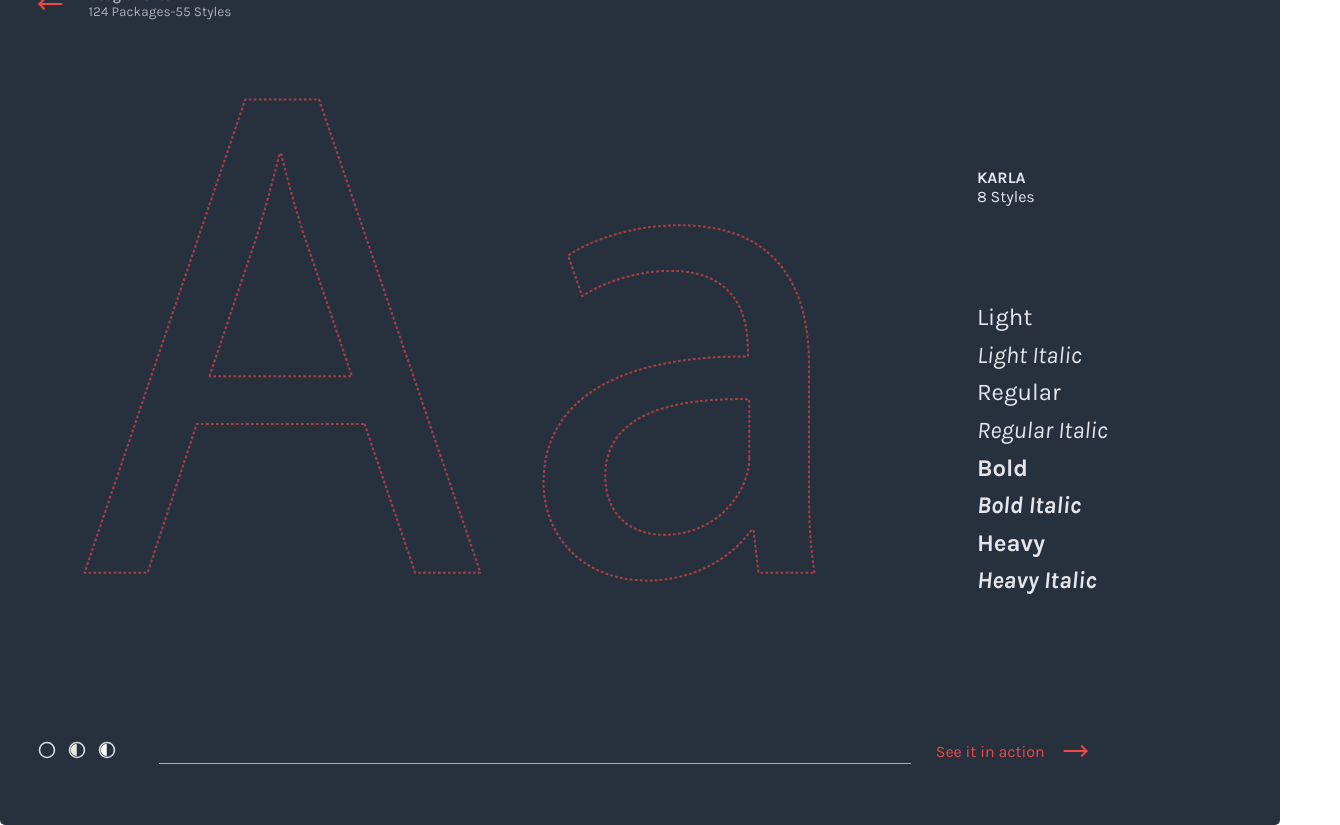
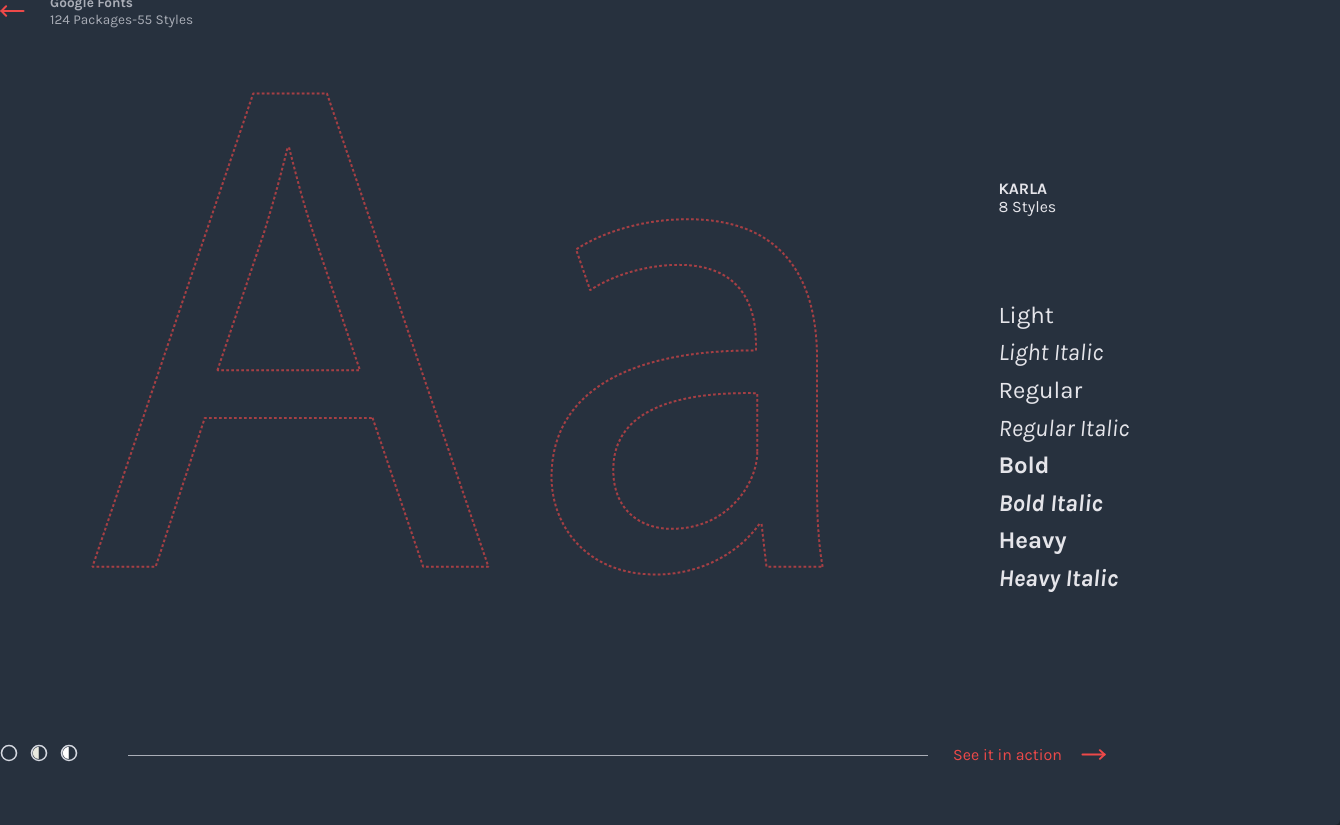
Before and after one commit to hparton/vue-type-example, a Vue app: page / in a window 1280 px wide. Shown: the whole page, 1340 px wide, since content can reach past the window. Built offline with nearby package versions, Linux system fonts and the light colour scheme.

Commit message:
Tweak animation timings

```diff
--- a/config/index.js
+++ b/config/index.js
@@ -7,7 +7,7 @@ module.exports = {
     index: path.resolve(__dirname, '../dist/index.html'),
     assetsRoot: path.resolve(__dirname, '../dist'),
     assetsSubDirectory: 'static',
-    assetsPublicPath: '/',
+    assetsPublicPath: '/type/',
     productionSourceMap: true,
     // Gzip off by default as many popular static hosts such as
     // Surge or Netlify already gzip all static assets for you.
--- a/src/App.vue
+++ b/src/App.vue
@@ -1,10 +1,11 @@
 <template>
   <div id="app" @click="toggle" v-bind:class="'theme-' + store.theme">
+    <info-pane :active="showInfoPane"></info-pane>
     <div class="top">
         <return :active="showReturn"></return>
     </div>
     <div class="middle">
-      <font-preview v-cloak></font-preview>
+      <font-preview :active="showFontPreview"></font-preview>
       <weight-list :active="showWeightList"></weight-list>
     </div>
     <div class="bottom">
@@ -24,6 +25,7 @@ import WeightList from './components/WeightList'
 import Themes from './components/Themes'
 import FontPreview from './components/FontPreview'
 import PreviewLink from './components/PreviewLink'
+import InfoPane from './components/InfoPane'
 
 export default {
   name: 'app',
@@ -33,7 +35,8 @@ export default {
     WeightList,
     Themes,
     FontPreview,
-    PreviewLink
+    PreviewLink,
+    InfoPane
   },
   data () {
     return {
@@ -43,10 +46,13 @@ export default {
       showWeightList: false,
       showThemes: false,
       showSelected: false,
-      showPreviewLink: false
+      showPreviewLink: false,
+      showInfoPane: false
     }
   },
   mounted () {
+    this.showFontPreview = !this.showFontPreview
+
     setTimeout(() => {
       this.showThemes = !this.showThemes
       this.showReturn = !this.showReturn
@@ -58,8 +64,8 @@ export default {
         setTimeout(() => {
           this.showPreviewLink = !this.showPreviewLink
         }, 1150)
-      }, 300)
-    }, 800)
+      }, 320)
+    }, 1550)
   },
   methods: {
     toggle () {
@@ -69,40 +75,44 @@ export default {
       // this.showWeightList = !this.showWeightList
       // this.showSelected = !this.showSelected
       // this.showPreviewLink = !this.showPreviewLink
+      // this.showInfoPane = !this.showInfoPane
     }
   }
 }
 </script>
 
 <style>
+
+html {
+  background: #1b232a;
+  -webkit-font-smoothing: antialiased;
+  -moz-osx-font-smoothing: grayscale;
+  text-align: center;
+}
+
 *, *:before, *:after {
   box-sizing: border-box;
 }
 
-body {
-  display: flex;
-  height: 100vh;
-  justify-content: center;
-  align-items: center;
+[v-cloak] {
+  display: none
 }
 
-[v-cloak] { display: none }
-
 #app {
+  display: flex;
+  flex-direction: column;
+  height: 850px;
+  width: 1400px;
+  padding: 20px 60px;
+  border-radius: 5px;
+  position: absolute;
+  top: 50%;
+  left: 50%;
+  transform:  translate(-50%, -50%);
+  overflow:  hidden;
   font-size: 16px;
   font-family: 'Karla', sans-serif;
-  -webkit-font-smoothing: antialiased;
-  -moz-osx-font-smoothing: grayscale;
-  text-align: center;
-  position: relative;
-  width: 1400px;
-  height: 850px;
-  padding: 1% 3%;
-  border-radius: 5px;
-  overflow:  hidden;
-  display: flex;
-  flex-direction: column;
-  transition: color .5s cubic-bezier(0.785, 0.135, 0.150, 0.860),
+  transition: color .3s cubic-bezier(0.165, 0.840, 0.440, 1.000),
               background .7s .3s cubic-bezier(0.785, 0.135, 0.150, 0.860);
 }
 
@@ -133,10 +143,15 @@ body {
   flex-grow: 1;
 }
 
+
 .middle,
 .bottom {
   display: flex;
   flex-grow: 1;
+}
+
+.middle {
+  min-height: 620px;
 }
 
 .bottom {
--- a/src/components/FontPreview.vue
+++ b/src/components/FontPreview.vue
@@ -1,6 +1,6 @@
 <template>
   <div class="font-preview" ref="wrapper">
-    <overlay duration="2">
+      <overlay duration="2" :visible="active">
         <transition name="fade" mode="out-in">
           <transition-group
             v-if="store.selectedWeights.length"
@@ -8,7 +8,6 @@
             name="fade"
             tag="ul"
             ref="text"
-          v-bind:style="{height: height + 'px'}"
             class="text-overlay-list"
           >
             <li class="text-overlay"
@@ -18,15 +17,16 @@
                   i: weight.italic,
                   l: weight.light,
                   b: weight.bold,
-                r: (!weight.italic && !weight.bold),
+                  r: (!weight.light && !weight.bold),
                 }"
             >
-            <span v-bind:class="{faint: index > 0}">Aa</span>
+              <span class="text-overlay__chars" v-bind:class="{faint: index > 0}">Aa</span>
             </li>
             </transition-group>
-        <img src="../assets/test-new.png" v-else key="preview">
+          <img src="../assets/test-new.png" class="font-placeholder" v-else key="preview">
         </transition>
       </overlay>
+    </transition>
   </div>
 </template>
 
@@ -37,32 +37,14 @@ import Overlay from './Overlay'
 
 export default {
   name: 'fontPreview',
+  props: ['active'],
   components: {
     Overlay
   },
   data () {
     return {
-      height: null,
       store: store.state
     }
-  },
-  created () {
-    /*
-      *==============================================================*
-      |=================== TODO: FIX ME PROPERLY  ===================|
-      *==============================================================*
-      |                                                              |
-      |   Need to make sure that height is computed before running   |
-      |     right now just waiting 200ms so i can get on with        |
-      |                     layout/styling                           |
-      |                                                              |
-      *==============================================================*
-     */
-    setTimeout(() => {
-      this.$nextTick(() => {
-        this.height = this.$refs.wrapper.clientHeight
-      })
-    }, 200)
   }
 }
 </script>
@@ -77,6 +59,10 @@ export default {
     transform: scale(1.1);
   }
 
+  .font-placeholder {
+    margin: 0 auto;
+  }
+
   .faint {
     opacity: 0.75;
   }
@@ -88,16 +74,18 @@ export default {
   }
 
   .text-overlay {
-    font-family: Karla;
     font-size: 730px;
-    line-height: 0;
-    top: 45%;
     width: 100%;
     position: absolute;
   }
 
+  .text-overlay__chars {
+    margin-top: -0.2em;
+    display: block;
+  }
+
   .font-preview {
-    height: 100%;
+    height: 620px;
     width: 75%;
     display: table;
   }
--- /dev/null
+++ b/src/components/InfoPane.vue
@@ -0,0 +1,24 @@
+<template>
+  <div v-if="active">
+    Hi
+    Made by me based on a dribble shot.
+
+    Vue.JS + css transitions
+  </div>
+</template>
+
+<script>
+export default {
+  name: 'infoPane',
+  props: ['active'],
+  data () {
+    return {
+
+    }
+  }
+}
+</script>
+
+<style lang="scss">
+
+</style>
--- a/src/components/Overlay.vue
+++ b/src/components/Overlay.vue
@@ -1,8 +1,12 @@
 <template>
-  <div class="overlay-wrapper">
+  <transition>
+    <div v-show="visible" class="overlay-wrapper" ref="overlayWrapper">
         <canvas class="overlay" ref="overlay"></canvas>
+        <div v-show="loaded" ref="content">
           <slot></slot>
         </div>
+    </div>
+  </transition>
 </template>
 
 <script>
@@ -10,16 +14,19 @@ import store from '../store'
 
 export default {
   name: 'overlay',
-  props: ['duration'],
+  props: ['duration', 'visible'],
   data () {
     return {
       open: true,
       canvas: null,
+      loaded: false,
       color: null,
       ctx: null,
-      start: null,
+      anim: {
+        start: 0,
         end: 0,
-      iteration: 0,
+        iteration: 0
+      },
       points: [],
       store: store.state
     }
@@ -33,30 +40,20 @@ export default {
     store.getTheme(this.store.theme).then((response) => {
       this.color = response.background
     })
-    /*
-      *==============================================================*
-      |=================== TODO: FIX ME PROPERLY  ===================|
-      *==============================================================*
-      |                                                              |
-      |   Need to make sure that height is computed before running   |
-      |     right now just waiting 200ms so i can get on with        |
-      |                     layout/styling                           |
-      |                                                              |
-      *==============================================================*
-     */
+
     setTimeout(() => {
-      this.$nextTick(() => {
       this.canvas = this.$refs.overlay
+      console.log(this.canvas)
       this.ctx = this.canvas.getContext('2d')
-        this.start = this.canvas.width * 2
+      this.anim.start = this.canvas.width * 2
+      this.sizeCanvas()
       this.run()
-      })
-    }, 200)
+    }, 1000)
   },
   methods: {
     sizeCanvas () {
-      this.canvas.height = this.canvas.clientHeight
-      this.canvas.width = this.canvas.clientWidth
+      this.canvas.height = this.$refs.overlay.clientHeight
+      this.canvas.width = this.$refs.overlay.clientWidth
     },
     clearCanvas () {
       this.ctx.clearRect(0, 0, this.canvas.width, this.canvas.height)
@@ -68,7 +65,7 @@ export default {
         let point = {
           x: randomNumber(0, this.canvas.width),
           y: randomNumber(0, this.canvas.height),
-          size: this.start
+          size: this.anim.start
         }
 
         this.points.push(point)
@@ -76,25 +73,23 @@ export default {
     },
     reduceCircleSize () {
       for (var i = 0; i < this.points.length; i++) {
-        this.points[i].size = easeOutCubic(this.iteration, this.start, this.end - this.start, this.totalIterations)
+        this.points[i].size = easeOutCubic(this.anim.iteration, this.anim.start, this.anim.end - this.anim.start, this.totalIterations)
       }
     },
     run () {
-      this.sizeCanvas()
       this.seedCircles()
       this.step()
+      this.loaded = true
     },
     step () {
       // Do Stuff
       this.clearCanvas()
-
       this.reduceCircleSize()
-
       this.draw()
 
-      this.iteration++
+      this.anim.iteration++
 
-      if (this.iteration <= this.totalIterations) {
+      if (this.anim.iteration <= this.totalIterations) {
         window.requestAnimationFrame(this.step)
       } else {
         this.$emit('completed')
--- a/src/components/Return.vue
+++ b/src/components/Return.vue
@@ -41,7 +41,7 @@ export default {
   }
 
 }
-.return-enter, .return-leave-to /* .fade-leave-active in <2.1.8 */ {
+.return-enter, .return-leave-to {
   opacity: 0;
 
   .return-message__arrow {
@@ -61,7 +61,7 @@ export default {
   display: flex;
   align-items: center;
   justify-content: flex-start;
-  transition: color .5s cubic-bezier(0.785, 0.135, 0.150, 0.860);
+  transition: color .3s .35s cubic-bezier(0.165, 0.840, 0.440, 1.000);
 }
 
 .return.theme-dark {
--- a/src/components/Selected.vue
+++ b/src/components/Selected.vue
@@ -39,7 +39,7 @@ export default {
   }
 }
 
-.selected-enter, .selected-leave-to /* .fade-leave-active in <2.1.8 */ {
+.selected-enter, .selected-leave-to {
   opacity: 0;
 
   .selected-fonts {
@@ -96,7 +96,8 @@ export default {
   list-style: none;
   align-self: center;
   width: 100%;
-  min-height: 24px; // Temp style to fix jitter when no fonts selected.
+  height: 26px;
+  margin-top: -26px;
   text-align: left;
 }
 </style>
--- a/src/components/WeightList.vue
+++ b/src/components/WeightList.vue
@@ -2,10 +2,10 @@
   <transition name="weights">
     <div class="weight-list" v-bind:class="'theme-' + store.theme" v-show="active">
       <div class="font-info">
-        <span class="font-info__name">Karla</span>
-        <span class="font-info__styles">8 Styles</span>
+        <span class="font-info__name">{{ store.currentFont }}</span>
+        <span class="font-info__styles">{{ weights.length }} Styles</span>
         <ul class="font-weights">
-          <li v-for="weight in this.weights" @click="toggleSelectedWeight(weight)" v-bind:class="{
+          <li class="font-weights__weight" v-for="weight in weights" @click="toggleSelectedWeight(weight)" v-bind:class="{
             i: weight.italic,
             l: weight.light,
             b: weight.bold,
@@ -77,7 +77,6 @@ export default {
   .font-weights li {
     transition: transform 1s cubic-bezier(0.165, 0.840, 0.440, 1.000),
                 opacity 1s cubic-bezier(0.165, 0.840, 0.440, 1.000);
-    backface-visibility: hidden;
   }
 
   .font-info__styles {
@@ -90,6 +89,7 @@ export default {
       }
   }
 }
+
 .weights-enter, .weights-leave-to /* .fade-leave-active in <2.1.8 */ {
   opacity: 0;
 
@@ -104,6 +104,7 @@ export default {
 .font-info__name,
 .font-info__styles {
   display: block;
+  transition: color .2s cubic-bezier(0.165, 0.840, 0.440, 1.000);
 }
 
 .font-info__name {
@@ -119,14 +120,15 @@ export default {
 }
 
 .font-weights {
-  margin-top: 75%;
+  margin-top: 65%;
   padding-left: 0;
   list-style: none;
   font-size: 1.5em;
   position: relative;
 }
 
-.font-weights li {
+
+.font-weights__weight {
   margin-bottom: 10px;
   cursor: pointer;
   transition: color .3s cubic-bezier(0.165, 0.840, 0.440, 1.000),
--- a/src/store.js
+++ b/src/store.js
@@ -19,6 +19,7 @@ var store = {
         color: '#27313e'
       }
     ],
+    currentFont: 'Karla',
     availableWeights: [
       {
         type: 'Light',
```
Also changed, not shown: src/components/Themes.vue (+2 -5 lines). Lines whose indentation alone changed are shown as unchanged.
